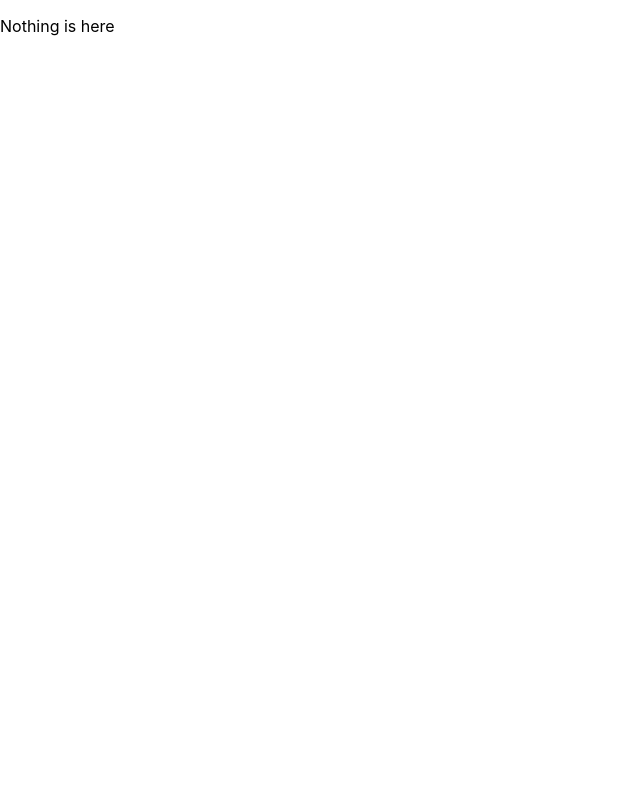
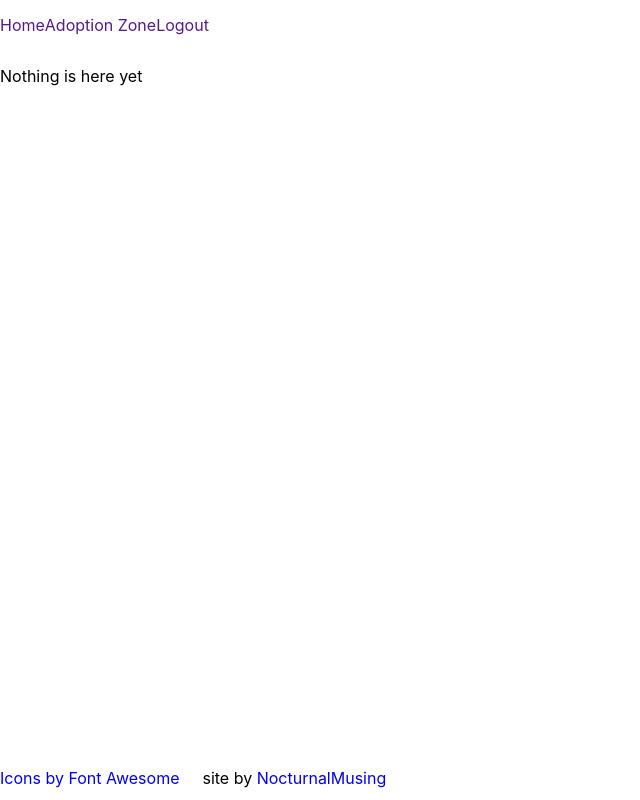
Before and after one commit to NocturnalMusing/pixel-menagerie, a React (Create React App) app in the folder client/: page /user/1 in a window 1280 px wide. Shown: the whole page, without its empty margins (0-640 px from the left). Built offline with nearby package versions, Linux system fonts and the light colour scheme.

Commit message:
Continued to attempt debug

```diff
--- a/client/src/App.js
+++ b/client/src/App.js
@@ -35,6 +35,10 @@ function App() {
         <UserPage
           {...props} />
       )} />
+      <Route path='/adoption-zone' render={(props) => (
+        <UserPage //CHANGE ME TO ADOPTZONE
+          {...props} />
+      )} />
     </>
   );
 }
--- a/client/src/screens/UserPage.jsx
+++ b/client/src/screens/UserPage.jsx
@@ -1,9 +1,21 @@
 import React from 'react'
+import { Link } from 'react-router-dom'
+
+import StyledHeader from '../components/StyledHeader'
+import Footer from '../components/Footer'
 
 export default function UserPage() {
     return (
-        <div>
-            <p>Nothing is here</p>
-        </div>
+        <>
+            <StyledHeader>
+                <Link path='/'>Home</Link>
+                <Link path='/adoption-zone'>Adoption Zone</Link>
+                <Link>Logout</Link>
+            </StyledHeader>
+
+            <p>Nothing is here yet</p>
+
+            <Footer />
+        </>
     )
 }
```
